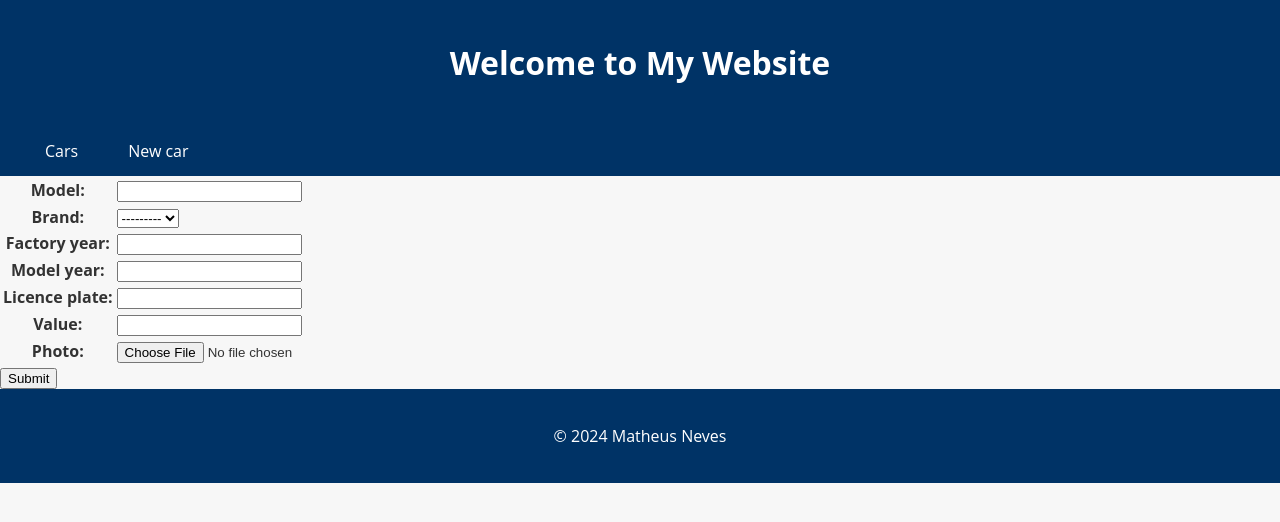
After one commit to matheusmneves/CarPro, a Django app: page /new_car/ in a window 1280 px wide. The commit adds this page. Shown: the top 522 px of the page. Run offline with Django 5.2, Linux system fonts and the light colour scheme; data that the repository does not hold is empty.

Commit message:
New form and view for cars

```diff
--- a/app/settings.py
+++ b/app/settings.py
@@ -117,7 +117,10 @@ USE_TZ = True
 # Static files (CSS, JavaScript, Images)
 # https://docs.djangoproject.com/en/5.1/howto/static-files/
 
-STATIC_URL = 'static/'
+STATIC_URL = '/static/'
+
+# Se não precisar de arquivos estáticos globais
+STATICFILES_DIRS = []
 
 # Default primary key field type
 # https://docs.djangoproject.com/en/5.1/ref/settings/#default-auto-field
--- a/app/templates/base.html
+++ b/app/templates/base.html
@@ -1,9 +1,10 @@
+{% load static %}
 <!DOCTYPE html>
 <html lang="en">
 <head>
     <meta charset="UTF-8">
     <meta name="viewport" content="width=device-width, initial-scale=1.0">
-  <title>{% block title %}{% endblock %}</title>
+    <title>{% block title %}My Website{% endblock %}</title>
     <style>
         body {
             font-family: 'Open Sans', sans-serif;
@@ -14,25 +15,29 @@
         }
 
         header {
-        background-color: #0096c7;
+            background-color: #003366; /* Tom de azul marinho */
             color: #fff;
             text-align: center;
+            padding: 20px 0; /* Adiciona espaçamento interno */
+            margin: 0; /* Remove qualquer margem externa */
         }
 
         footer {
-        background-color: #ccc;
-        color: #333;
+            background-color: #003366; /* Tom de azul marinho */
+            color: #fff;
             padding: 20px;
             text-align: center;
         }
 
         nav {
-        background-color: #0096c7;
+            background-color: #003366; /* Tom de azul marinho */
             color: #fff;
             height: 50px;
             display: flex;
             justify-content: space-between;
             align-items: center;
+            margin: 0; /* Remove qualquer margem externa */
+            padding: 0 20px; /* Adiciona espaçamento interno */
         }
 
         nav ul {
@@ -55,7 +60,7 @@
         }
 
         nav ul li a:hover {
-        background-color: #32bbe8;
+            background-color: #005f8d; /* Tom de azul um pouco mais claro para hover */
         }
 
         nav ul li.active a {
@@ -65,20 +70,23 @@
         nav ul li.active a:hover {
             background-color: #999;
         }
-
     </style>
 </head>
 <body>
     <header>
+        <h1>Welcome to My Website</h1>
+    </header>
+
     <nav>
         <ul>
             <li><a href="{% url 'cars_list' %}">Cars</a></li>
+            <li><a href="{% url 'new_car' %}">New car</a></li>
         </ul>
     </nav>
-  </header>
 
     <main>
         {% block content %}
+        <!-- O conteúdo da página vai aqui -->
         {% endblock %}
     </main>
 
--- a/app/urls.py
+++ b/app/urls.py
@@ -18,9 +18,10 @@ from django.contrib import admin
 from django.urls import path
 from django.conf import settings
 from django.conf.urls.static import static
-from cars.views import cars_view
+from cars.views import cars_view, new_car_view
 
 urlpatterns = [
     path('admin/', admin.site.urls),
     path('cars/', cars_view, name='cars_list'),
+    path('new_car/', new_car_view, name='new_car'),
 ] + static(settings.MEDIA_URL, document_root=settings.MEDIA_ROOT)
--- /dev/null
+++ b/cars/forms.py
@@ -0,0 +1,24 @@
+from django import forms
+from cars.models import Brand, Car
+
+class CarForm(forms.Form):
+    model = forms.CharField(max_length=200)
+    brand = forms.ModelChoiceField(Brand.objects.all())
+    factory_year = forms.IntegerField()
+    model_year = forms.IntegerField()
+    licence_plate = forms.CharField(max_length=10)
+    value = forms.FloatField()
+    photo = forms.ImageField()
+
+    def save(self):
+        car = Car(
+            model = self.cleaned_data['model'],
+            brand = self.cleaned_data['brand'],
+            factory_year = self.cleaned_data['factory_year'],
+            model_year = self.cleaned_data['model_year'],
+            licence_plate = self.cleaned_data['licence_plate'],
+            value = self.cleaned_data['value'],
+            photo = self.cleaned_data['photo'],
+        )
+        car.save()
+        return car
--- a/cars/templates/cars.html
+++ b/cars/templates/cars.html
@@ -3,7 +3,7 @@
 
 {% block content %}
 <head>
-    <link rel="stylesheet" href="{% static 'style.css' %}">
+    <link rel="stylesheet" href="{% static 'style_cars.css' %}">
 </head>
 <body>
     <form method="GET" action="{% url 'cars_list' %}">
--- /dev/null
+++ b/cars/templates/new_car.html
@@ -0,0 +1,10 @@
+{% extends "base.html" %}
+{% block content %}
+    <form method="POST" enctype="multipart/form-data">
+        {% csrf_token %}
+        <table>
+            {{ new_car_form.as_table }}
+        <table>
+        <input type="submit" value="Submit" class="btn-primary">
+    </form>
+{% endblock %}
--- a/cars/views.py
+++ b/cars/views.py
@@ -1,5 +1,6 @@
-from django.shortcuts import render
+from django.shortcuts import redirect, render
 from cars.models import Car
+from cars.forms import CarForm
 
 # Create your views here.
 def cars_view(request):
@@ -14,3 +15,17 @@ def cars_view(request):
         'cars.html',
         {'cars': cars}
     )
+
+def new_car_view(request):
+    if request.method == 'POST':
+        new_car_form = CarForm(request.POST, request.FILES)
+        if new_car_form.is_valid():
+            new_car_form.save()
+            return redirect('cars_list')
+    else:
+        new_car_form = CarForm()
+    return render(
+        request,
+        'new_car.html',
+        {'new_car_form': new_car_form}
+    )
```
Also changed, not shown: cars/static/style_cars.css (renamed from cars/static/style.css), media/cars/Front-angle-view-of-white-2023-Volkswagen-Tiguan-highlighting-its-release-date-and-price-1.jpg (added). Lines whose indentation alone changed are shown as unchanged.
